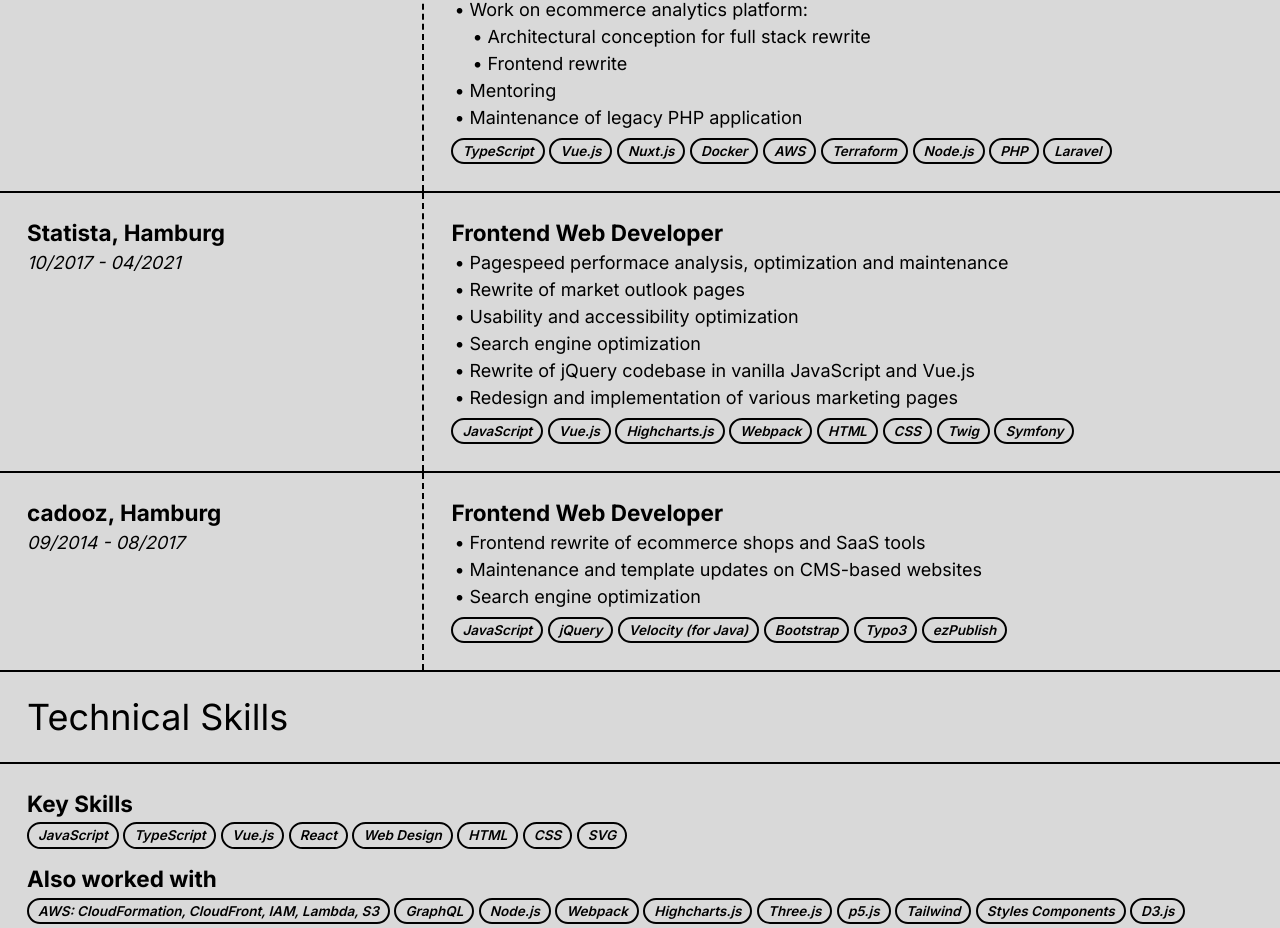
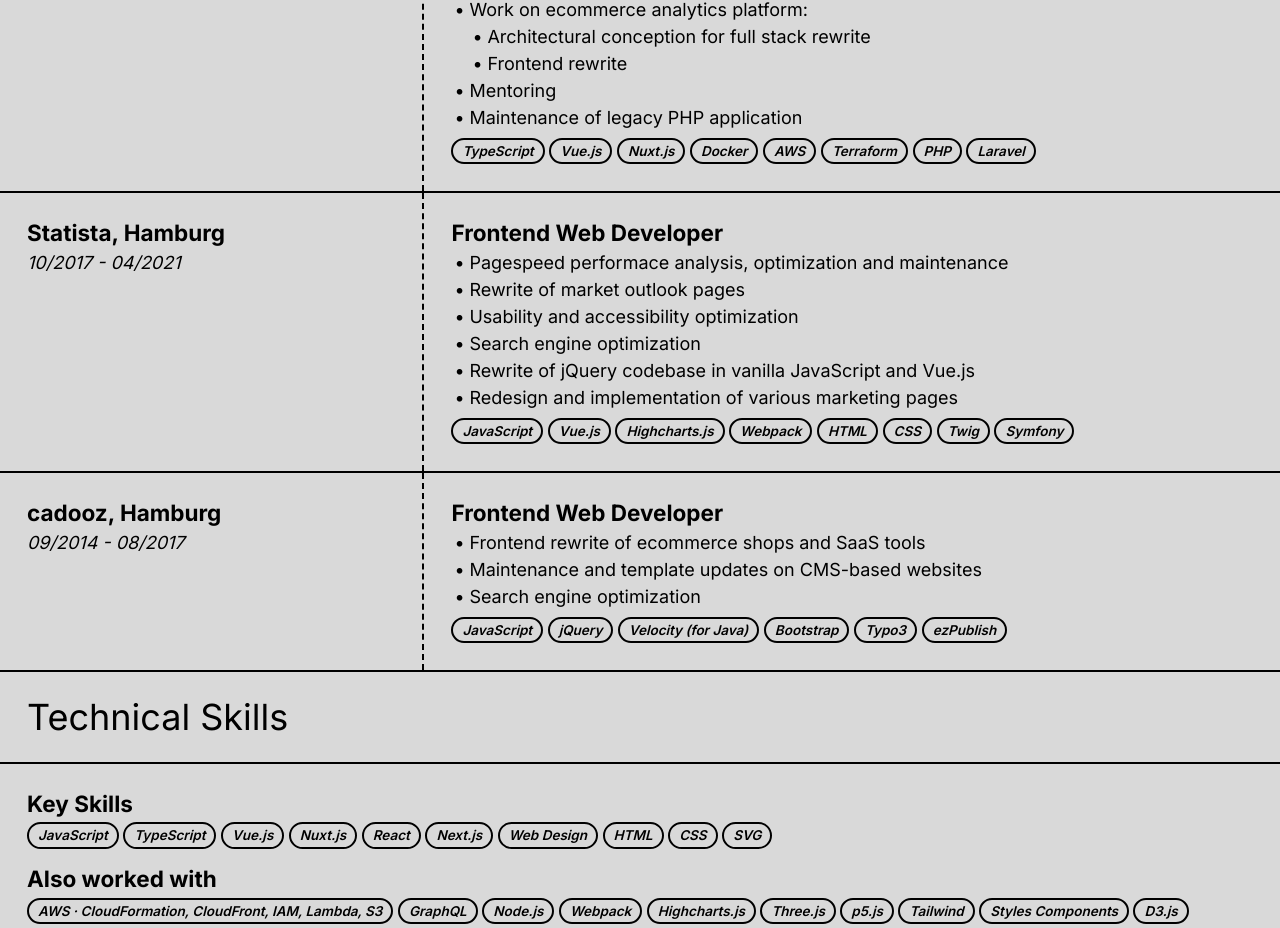
Before and after one commit to hawc/hendrikwichern.de, a Next.js app: page /cv in a window 1280 px wide. Shown: the part 1154-2082 px from the top of the page. Built offline with nearby package versions, Linux system fonts and the light colour scheme.

Commit message:
CV update

```diff
--- a/app/cv/page.tsx
+++ b/app/cv/page.tsx
@@ -106,7 +106,7 @@
               <ListItem>Mentoring</ListItem>
               <ListItem>Maintenance of legacy PHP application</ListItem>
             </List>
-            <TagList className='mt-1 flex-grow' tagNames={['TypeScript', 'Vue.js', 'Nuxt.js', 'Docker', 'AWS', 'Terraform', 'Node.js', 'PHP', 'Laravel']} />
+            <TagList className='mt-1 flex-grow' tagNames={['TypeScript', 'Vue.js', 'Nuxt.js', 'Docker', 'AWS', 'Terraform', 'PHP', 'Laravel']} />
           </Box>
         </Container>
         <Container cols='grid-cols-m-2 grid-cols-1 md:grid-cols-1-3 print:grid-cols-1-3'>
@@ -162,9 +162,9 @@
         <Container cols='grid-cols-1'>
           <Box>
             <Headline tag="h4" type='h4'>Key Skills</Headline>
-            <TagList className="mb-2" tagNames={['JavaScript', 'TypeScript', 'Vue.js', 'React', 'Web Design', 'HTML', 'CSS', 'SVG']} />
+            <TagList className="mb-2" tagNames={['JavaScript', 'TypeScript', 'Vue.js', 'Nuxt.js', 'React', 'Next.js', 'Web Design', 'HTML', 'CSS', 'SVG']} />
             <Headline tag="h4" type='h4'>Also worked with</Headline>
-            <TagList className="mb-2" tagNames={['AWS: CloudFormation, CloudFront, IAM, Lambda, S3', 'GraphQL', 'Node.js', 'Webpack', 'Highcharts.js', 'Three.js', 'p5.js', 'Tailwind', 'Styles Components', 'D3.js', 'Keycloak', 'Contentful', 'Cloudinary', 'Jest', 'Terraform', 'Docker', 'nginx', 'jQuery', 'Bootstrap', 'WebGL', 'PHP', 'Java', 'MySQL', 'PostgesQL', 'Twig', 'Blade', 'Symfony', 'Typo3', 'ezPublish']} />
+            <TagList className="mb-2" tagNames={['AWS · CloudFormation, CloudFront, IAM, Lambda, S3', 'GraphQL', 'Node.js', 'Webpack', 'Highcharts.js', 'Three.js', 'p5.js', 'Tailwind', 'Styles Components', 'D3.js', 'Keycloak', 'Contentful', 'Cloudinary', 'Jest', 'Terraform', 'Docker', 'nginx', 'jQuery', 'Bootstrap', 'WebGL', 'PHP', 'Java', 'MySQL', 'PostgesQL', 'Twig', 'Blade', 'Symfony', 'Typo3', 'ezPublish']} />
             <Headline tag="h4" type='h4'>Tools</Headline>
             <TagList className="mb-2" tagNames={['Git', 'Shell', 'BrowserStack', 'DigitalOcean', 'Netlify', 'Webpagetest.org', 'Google Analytics', 'Google Search Console', 'Figma', 'Sketch', 'Photoshop', 'Illustrator', 'IntelliJ', 'VS Code', 'Doodle Jump']} />
             <Headline tag="h4" type='h4'>Further Professional Skills</Headline>
--- a/components/headline.tsx
+++ b/components/headline.tsx
@@ -4,7 +4,7 @@
     'h1': 'font-bold text-5xl md:text-6xl lg:text-7xl leading-negative tracking-tighter',
     'h2': 'text-4xl print:text-3xl',
     'h3': 'text-3xl leading-tight',
-    'h4': 'font-bold text-2xl',
+    'h4': 'font-bold text-2xl print:text-xl',
     'h5': 'text-2xl',
     'h6': 'font-bold',
   };
```
